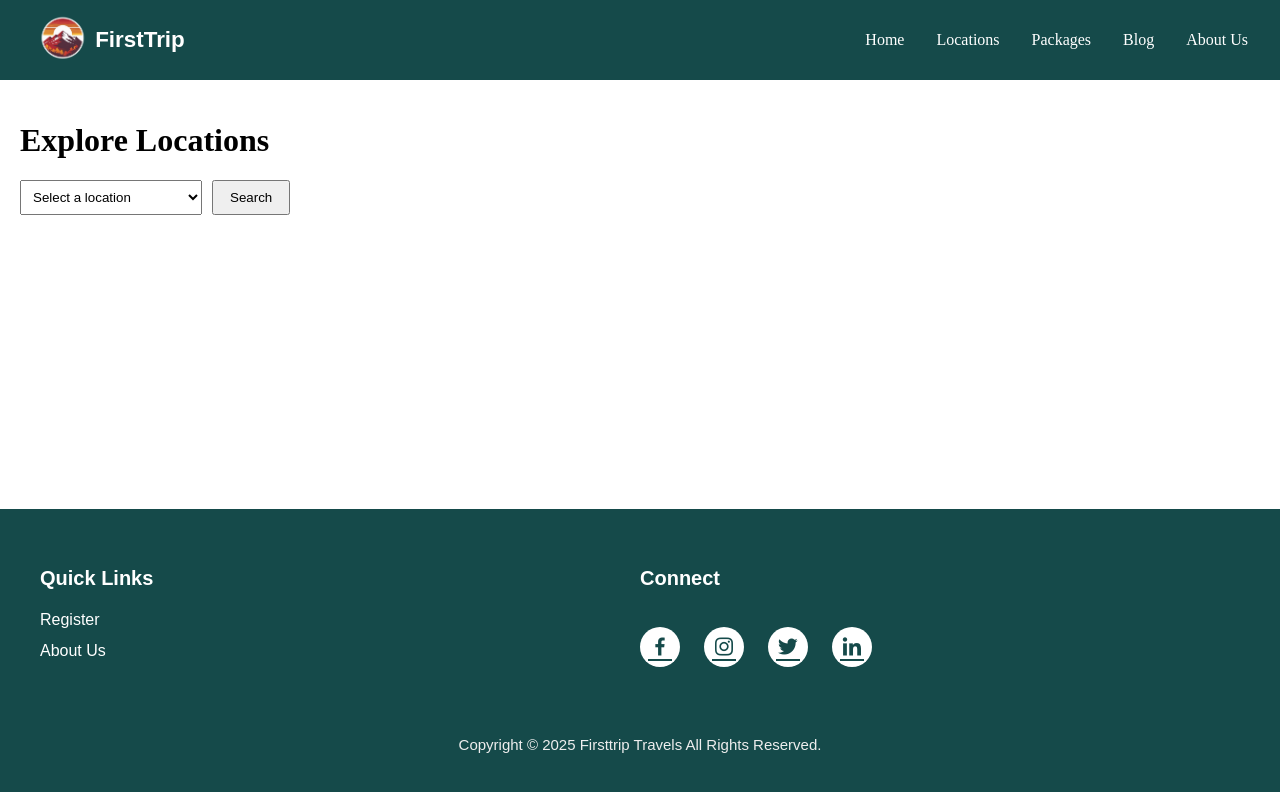
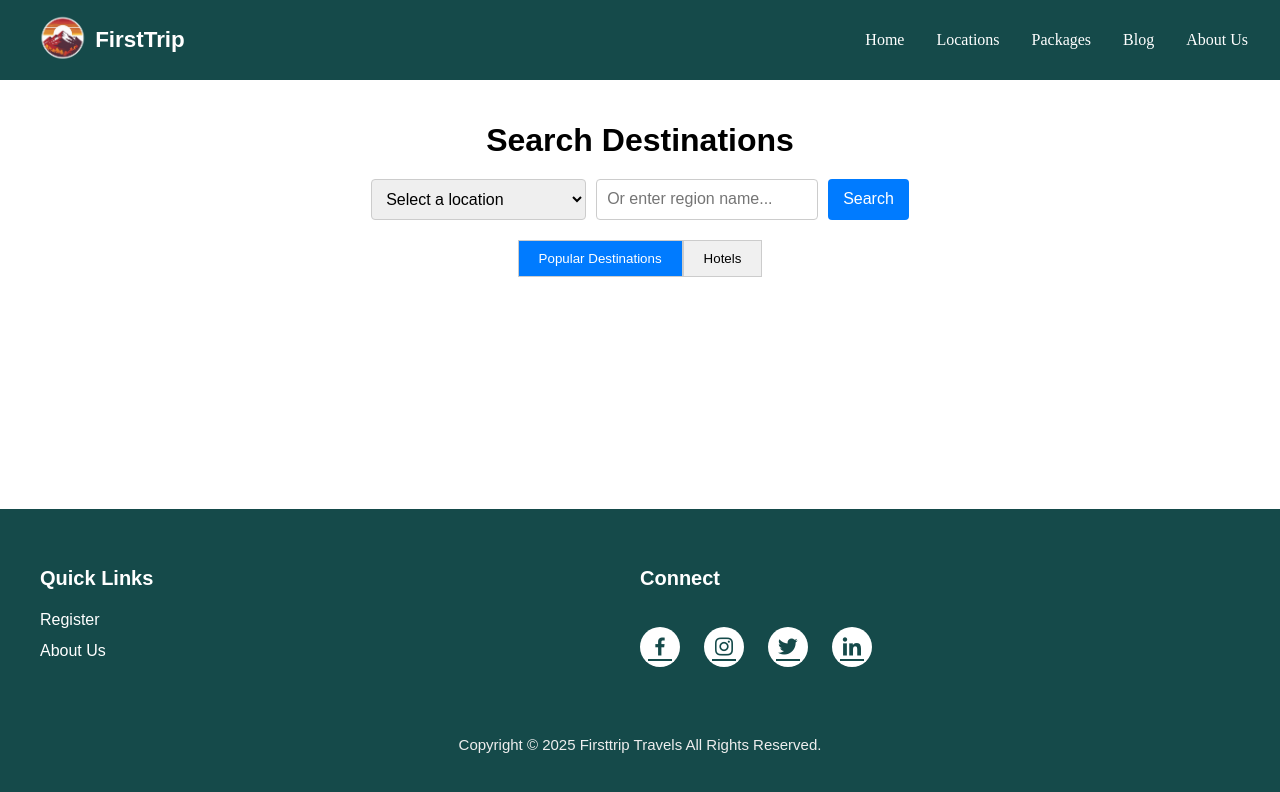
Before and after one commit to jita1218/travel_app, a React (Vite) app: page /location in a window 1280 px wide. Shown: the top 792 px of the page. Built offline with nearby package versions, Linux system fonts and the light colour scheme.

Commit message:
Update location.jsx

```diff
--- a/src/pages/location.jsx
+++ b/src/pages/location.jsx
@@ -1,32 +1,44 @@
 import React, { useState } from "react";
 import axios from "axios";
-import locations from "../data/locations";
+import locations from "../data/locations"; // predefined list
 
-function Location() {
+const Location = () => {
   const [region, setRegion] = useState("");
+  const [loading, setLoading] = useState(false);
   const [pois, setPois] = useState([]);
   const [hotels, setHotels] = useState([]);
-  const [loading, setLoading] = useState(false);
-const API_BASE = import.meta.env.VITE_API_BASE_URL;
+  const [activeTab, setActiveTab] = useState("pois");
+  const [error, setError] = useState("");
+
+  // ✅ Environment-based backend URL
+  const API_BASE = import.meta.env.VITE_API_BASE_URL; // e.g. https://flaskapi.onrender.com
+
   const handleSearch = async () => {
-    if (!region) return;
+    if (!region.trim()) {
+      setError("Please select or enter a region");
+      return;
+    }
+    setError("");
     setLoading(true);
+    setPois([]);
+    setHotels([]);
+
     try {
+      // Fetch POIs
       const poiRes = await axios.get(`${API_BASE}/api/destination/popular?region=${region}`);
+      setPois(poiRes.data.pois || []);
+
+      // Fetch Hotels
       const hotelRes = await axios.get(`${API_BASE}/api/destination/hotels?region=${region}`);
-
-      console.log("POIs Response:", poiRes.data);
-      console.log("Hotels Response:", hotelRes.data);
-
-      setPois(poiRes.data.pois || []);
       setHotels(hotelRes.data.hotels || []);
     } catch (err) {
-      console.error("Error fetching data:", err);
+      console.error(err);
+      setError("Failed to fetch data. Please try again.");
+    } finally {
+      setLoading(false);
     }
-    setLoading(false);
   };
 
-  // ✅ Helper to safely get an image from API object
   const getImage = (item) => {
     return (
       item.image ||
@@ -38,14 +50,15 @@ const API_BASE = import.meta.env.VITE_API_BASE_URL;
   };
 
   return (
-    <div style={{ padding: "20px" }}>
-      <h1>Explore Locations</h1>
+    <div style={styles.container}>
+      <h1 style={styles.title}>Search Destinations</h1>
 
-      {/* Dropdown from static locations */}
+      {/* Dropdown + Input + Button */}
+      <div style={styles.searchBox}>
         <select
           value={region}
           onChange={(e) => setRegion(e.target.value)}
-        style={{ padding: "8px", marginRight: "10px" }}
+          style={styles.select}
         >
           <option value="">Select a location</option>
           {locations.map((loc, index) => (
@@ -55,71 +68,80 @@ const API_BASE = import.meta.env.VITE_API_BASE_URL;
           ))}
         </select>
 
-      <button onClick={handleSearch} style={{ padding: "8px 16px" }}>
+        <input
+          type="text"
+          placeholder="Or enter region name..."
+          value={region}
+          onChange={(e) => setRegion(e.target.value)}
+          style={styles.input}
+        />
+
+        <button onClick={handleSearch} style={styles.button}>
           Search
         </button>
+      </div>
+
+      {error && <p style={styles.error}>{error}</p>}
+
+      {/* Tabs */}
+      <div style={styles.tabs}>
+        <button
+          style={activeTab === "pois" ? styles.activeTab : styles.tab}
+          onClick={() => setActiveTab("pois")}
+        >
+          Popular Destinations
+        </button>
+        <button
+          style={activeTab === "hotels" ? styles.activeTab : styles.tab}
+          onClick={() => setActiveTab("hotels")}
+        >
+          Hotels
+        </button>
+      </div>
 
       {loading && <p>Loading...</p>}
 
-      {!loading && pois.length > 0 && (
-        <div>
-          <h2>Popular Places</h2>
-          <div style={{ display: "flex", flexWrap: "wrap", gap: "20px" }}>
-            {pois.map((item, i) => (
-              <div
-                key={i}
-                style={{
-                  width: "300px",
-                  border: "1px solid #ddd",
-                  borderRadius: "8px",
-                  overflow: "hidden",
-                }}
-              >
-                <img
-                  src={getImage(item)}
-                  alt={item.name}
-                  style={{ width: "100%", height: "200px", objectFit: "cover" }}
-                />
-                <div style={{ padding: "10px" }}>
+      {/* Cards */}
+      <div style={styles.cardContainer}>
+        {activeTab === "pois" &&
+          pois.map((item, index) => (
+            <div key={index} style={styles.card}>
+              <img src={getImage(item)} alt={item.name} style={styles.image} />
               <h3>{item.name}</h3>
-                  <p>{item.description || "No description available."}</p>
+              <p>{item.description || "No description available"}</p>
             </div>
+          ))}
+
+        {activeTab === "hotels" &&
+          hotels.map((item, index) => (
+            <div key={index} style={styles.card}>
+              <img src={getImage(item)} alt={item.name} style={styles.image} />
+              <h3>{item.name}</h3>
+              <p>{item.description || "No description available"}</p>
+              <p><strong>Address:</strong> {item.address || "Not available"}</p>
+              <p><strong>Rating:</strong> {item.rating}</p>
             </div>
           ))}
       </div>
     </div>
-      )}
+  );
+};
 
-      {!loading && hotels.length > 0 && (
-        <div style={{ marginTop: "40px" }}>
-          <h2>Hotels</h2>
-          <div style={{ display: "flex", flexWrap: "wrap", gap: "20px" }}>
-            {hotels.map((item, i) => (
-              <div
-                key={i}
-                style={{
-                  width: "300px",
-                  border: "1px solid #ddd",
-                  borderRadius: "8px",
-                  overflow: "hidden",
-                }}
-              >
-                <img
-                  src={getImage(item)}
-                  alt={item.name}
-                  style={{ width: "100%", height: "200px", objectFit: "cover" }}
-                />
-                <div style={{ padding: "10px" }}>
-                  <h3>{item.name}</h3>
-                  <p>{item.description || "No description available."}</p>
-                </div>
-              </div>
-            ))}
-          </div>
-        </div>
-      )}
-    </div>
-  );
-}
+// Styles
+const styles = {
+  container: { padding: "20px", fontFamily: "Arial, sans-serif" },
+  title: { textAlign: "center", marginBottom: "20px" },
+  searchBox: { display: "flex", justifyContent: "center", gap: "10px", marginBottom: "20px" },
+  select: { padding: "10px", fontSize: "16px", border: "1px solid #ccc", borderRadius: "4px" },
+  input: { padding: "10px", fontSize: "16px", border: "1px solid #ccc", borderRadius: "4px", width: "200px" },
+  button: { padding: "10px 15px", fontSize: "16px", backgroundColor: "#007bff", color: "#fff", border: "none", borderRadius: "4px", cursor: "pointer" },
+  error: { color: "red", textAlign: "center" },
+  tabs: { display: "flex", justifyContent: "center", marginBottom: "20px" },
+  tab: { padding: "10px 20px", border: "1px solid #ccc", backgroundColor: "#f0f0f0", cursor: "pointer" },
+  activeTab: { padding: "10px 20px", border: "1px solid #ccc", backgroundColor: "#007bff", color: "#fff" },
+  cardContainer: { display: "grid", gridTemplateColumns: "repeat(auto-fit, minmax(250px, 1fr))", gap: "20px" },
+  card: { border: "1px solid #ddd", padding: "10px", borderRadius: "8px", backgroundColor: "#fff" },
+  image: { width: "100%", height: "200px", objectFit: "cover", borderRadius: "8px" },
+};
 
 export default Location;
```
Lines whose indentation alone changed are shown as unchanged.
